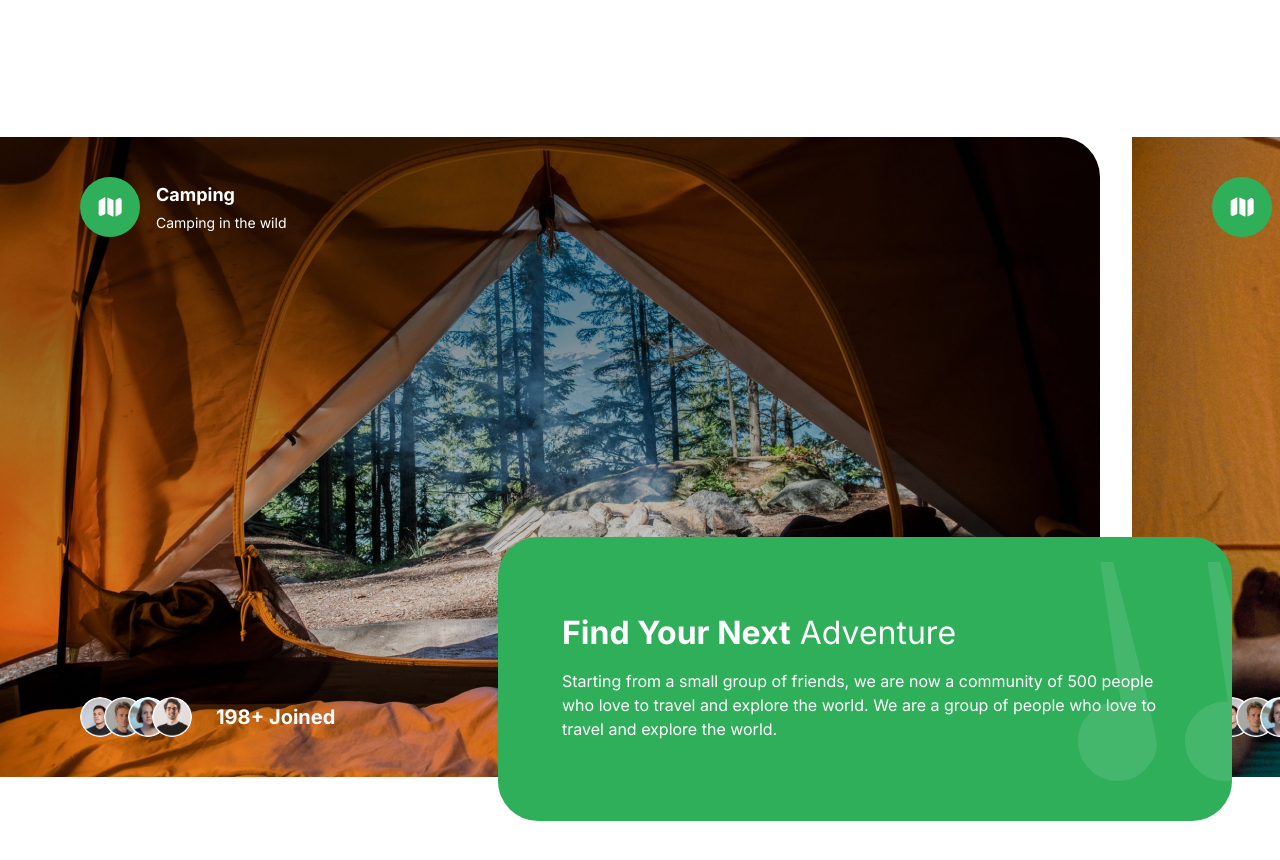
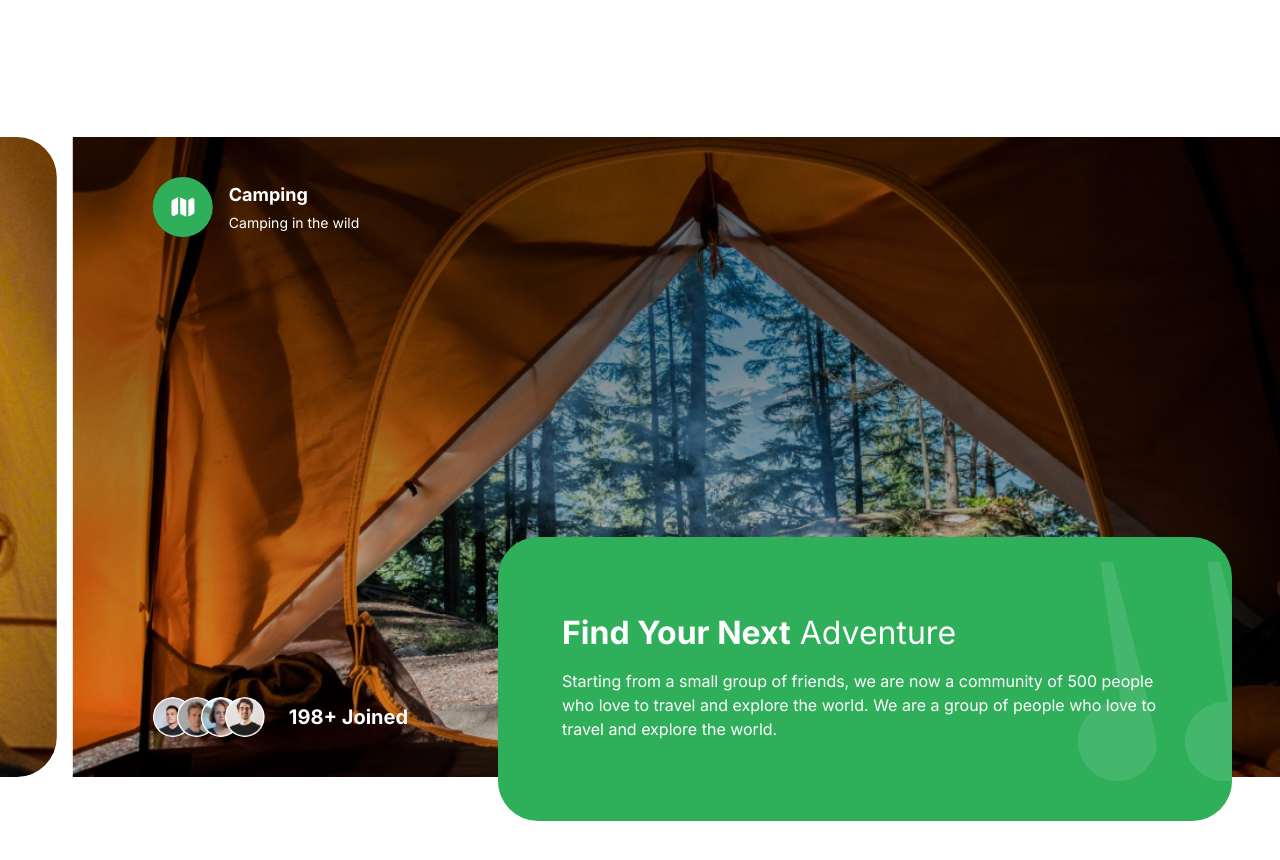
Before and after one commit to waleed1892/travel-co, a Next.js app: page / in a window 1280 px wide. Shown: the part 760-1620 px from the top of the page. Built offline with nearby package versions, Linux system fonts and the light colour scheme.

Commit message:
added carousel for camp section

```diff
--- a/components/Camp.tsx
+++ b/components/Camp.tsx
@@ -1,5 +1,9 @@
+'use client'
+
 import { PEOPLE_IMAGE_URL } from '@/constants'
 import Image from 'next/image'
+import { Carousel, CarouselContent, CarouselItem } from './ui/carousel'
+import Autoplay from 'embla-carousel-autoplay'
 
 type CampSiteProps = {
   title: string
@@ -58,20 +62,35 @@
 const Camp = () => {
   return (
     <section className="relative flex flex-col py-10 2xl:container lg:mb-10 lg:py-20 xl:mb-20">
-      <div className="hide-scrollbar flex h-[340px] w-full items-start justify-start gap-8 overflow-x-auto lg:h-[400px] xl:h-[640px]">
+      <Carousel
+        opts={{
+          loop: true,
+        }}
+        plugins={[
+          Autoplay({
+            delay: 3000,
+          }),
+        ]}
+      >
+        <CarouselContent className="h-[340px] lg:h-[400px] xl:h-[640px]">
+          <CarouselItem>
             <CampSite
               title="Camping"
               subtitle="Camping in the wild"
               peopleJoined={198}
               backgroundImageClassname="bg-bg-img-1"
             />
+          </CarouselItem>
+          <CarouselItem>
             <CampSite
               title="Hiking"
               subtitle="Hiking in the wild"
               peopleJoined={198}
               backgroundImageClassname="bg-bg-img-2"
             />
-      </div>
+          </CarouselItem>
+        </CarouselContent>
+      </Carousel>
 
       <div className="mt-10 flex items-end justify-end px-6 lg:-mt-60 lg:mr-6">
         <div className="relative w-full overflow-hidden rounded-3xl bg-green-500 p-8 lg:max-w-[734px] xl:rounded-5xl xl:px-16 xl:py-20">
--- /dev/null
+++ b/components/ui/carousel.tsx
@@ -0,0 +1,262 @@
+'use client'
+
+import * as React from 'react'
+import useEmblaCarousel, {
+  type UseEmblaCarouselType,
+} from 'embla-carousel-react'
+import { ArrowLeft, ArrowRight } from 'lucide-react'
+
+import { cn } from '@/lib/utils'
+import { Button } from '@/components/ui/button'
+
+type CarouselApi = UseEmblaCarouselType[1]
+type UseCarouselParameters = Parameters<typeof useEmblaCarousel>
+type CarouselOptions = UseCarouselParameters[0]
+type CarouselPlugin = UseCarouselParameters[1]
+
+type CarouselProps = {
+  opts?: CarouselOptions
+  plugins?: CarouselPlugin
+  orientation?: 'horizontal' | 'vertical'
+  setApi?: (api: CarouselApi) => void
+}
+
+type CarouselContextProps = {
+  carouselRef: ReturnType<typeof useEmblaCarousel>[0]
+  api: ReturnType<typeof useEmblaCarousel>[1]
+  scrollPrev: () => void
+  scrollNext: () => void
+  canScrollPrev: boolean
+  canScrollNext: boolean
+} & CarouselProps
+
+const CarouselContext = React.createContext<CarouselContextProps | null>(null)
+
+function useCarousel() {
+  const context = React.useContext(CarouselContext)
+
+  if (!context) {
+    throw new Error('useCarousel must be used within a <Carousel />')
+  }
+
+  return context
+}
+
+const Carousel = React.forwardRef<
+  HTMLDivElement,
+  React.HTMLAttributes<HTMLDivElement> & CarouselProps
+>(
+  (
+    {
+      orientation = 'horizontal',
+      opts,
+      setApi,
+      plugins,
+      className,
+      children,
+      ...props
+    },
+    ref
+  ) => {
+    const [carouselRef, api] = useEmblaCarousel(
+      {
+        ...opts,
+        axis: orientation === 'horizontal' ? 'x' : 'y',
+      },
+      plugins
+    )
+    const [canScrollPrev, setCanScrollPrev] = React.useState(false)
+    const [canScrollNext, setCanScrollNext] = React.useState(false)
+
+    const onSelect = React.useCallback((api: CarouselApi) => {
+      if (!api) {
+        return
+      }
+
+      setCanScrollPrev(api.canScrollPrev())
+      setCanScrollNext(api.canScrollNext())
+    }, [])
+
+    const scrollPrev = React.useCallback(() => {
+      api?.scrollPrev()
+    }, [api])
+
+    const scrollNext = React.useCallback(() => {
+      api?.scrollNext()
+    }, [api])
+
+    const handleKeyDown = React.useCallback(
+      (event: React.KeyboardEvent<HTMLDivElement>) => {
+        if (event.key === 'ArrowLeft') {
+          event.preventDefault()
+          scrollPrev()
+        } else if (event.key === 'ArrowRight') {
+          event.preventDefault()
+          scrollNext()
+        }
+      },
+      [scrollPrev, scrollNext]
+    )
+
+    React.useEffect(() => {
+      if (!api || !setApi) {
+        return
+      }
+
+      setApi(api)
+    }, [api, setApi])
+
+    React.useEffect(() => {
+      if (!api) {
+        return
+      }
+
+      onSelect(api)
+      api.on('reInit', onSelect)
+      api.on('select', onSelect)
+
+      return () => {
+        api?.off('select', onSelect)
+      }
+    }, [api, onSelect])
+
+    return (
+      <CarouselContext.Provider
+        value={{
+          carouselRef,
+          api: api,
+          opts,
+          orientation:
+            orientation || (opts?.axis === 'y' ? 'vertical' : 'horizontal'),
+          scrollPrev,
+          scrollNext,
+          canScrollPrev,
+          canScrollNext,
+        }}
+      >
+        <div
+          ref={ref}
+          onKeyDownCapture={handleKeyDown}
+          className={cn('relative', className)}
+          role="region"
+          aria-roledescription="carousel"
+          {...props}
+        >
+          {children}
+        </div>
+      </CarouselContext.Provider>
+    )
+  }
+)
+Carousel.displayName = 'Carousel'
+
+const CarouselContent = React.forwardRef<
+  HTMLDivElement,
+  React.HTMLAttributes<HTMLDivElement>
+>(({ className, ...props }, ref) => {
+  const { carouselRef, orientation } = useCarousel()
+
+  return (
+    <div ref={carouselRef} className="overflow-hidden">
+      <div
+        ref={ref}
+        className={cn(
+          'flex',
+          orientation === 'horizontal' ? '-ml-4' : '-mt-4 flex-col',
+          className
+        )}
+        {...props}
+      />
+    </div>
+  )
+})
+CarouselContent.displayName = 'CarouselContent'
+
+const CarouselItem = React.forwardRef<
+  HTMLDivElement,
+  React.HTMLAttributes<HTMLDivElement>
+>(({ className, ...props }, ref) => {
+  const { orientation } = useCarousel()
+
+  return (
+    <div
+      ref={ref}
+      role="group"
+      aria-roledescription="slide"
+      className={cn(
+        'min-w-0 shrink-0 grow-0 basis-full',
+        orientation === 'horizontal' ? 'pl-4' : 'pt-4',
+        className
+      )}
+      {...props}
+    />
+  )
+})
+CarouselItem.displayName = 'CarouselItem'
+
+const CarouselPrevious = React.forwardRef<
+  HTMLButtonElement,
+  React.ComponentProps<typeof Button>
+>(({ className, variant = 'outline', size = 'icon', ...props }, ref) => {
+  const { orientation, scrollPrev, canScrollPrev } = useCarousel()
+
+  return (
+    <Button
+      ref={ref}
+      variant={variant}
+      size={size}
+      className={cn(
+        'absolute  h-8 w-8 rounded-full',
+        orientation === 'horizontal'
+          ? '-left-12 top-1/2 -translate-y-1/2'
+          : '-top-12 left-1/2 -translate-x-1/2 rotate-90',
+        className
+      )}
+      disabled={!canScrollPrev}
+      onClick={scrollPrev}
+      {...props}
+    >
+      <ArrowLeft className="h-4 w-4" />
+      <span className="sr-only">Previous slide</span>
+    </Button>
+  )
+})
+CarouselPrevious.displayName = 'CarouselPrevious'
+
+const CarouselNext = React.forwardRef<
+  HTMLButtonElement,
+  React.ComponentProps<typeof Button>
+>(({ className, variant = 'outline', size = 'icon', ...props }, ref) => {
+  const { orientation, scrollNext, canScrollNext } = useCarousel()
+
+  return (
+    <Button
+      ref={ref}
+      variant={variant}
+      size={size}
+      className={cn(
+        'absolute h-8 w-8 rounded-full',
+        orientation === 'horizontal'
+          ? '-right-12 top-1/2 -translate-y-1/2'
+          : '-bottom-12 left-1/2 -translate-x-1/2 rotate-90',
+        className
+      )}
+      disabled={!canScrollNext}
+      onClick={scrollNext}
+      {...props}
+    >
+      <ArrowRight className="h-4 w-4" />
+      <span className="sr-only">Next slide</span>
+    </Button>
+  )
+})
+CarouselNext.displayName = 'CarouselNext'
+
+export {
+  type CarouselApi,
+  Carousel,
+  CarouselContent,
+  CarouselItem,
+  CarouselPrevious,
+  CarouselNext,
+}
--- a/package.json
+++ b/package.json
@@ -14,6 +14,8 @@
     "@radix-ui/react-slot": "^1.0.2",
     "class-variance-authority": "^0.7.0",
     "clsx": "^2.1.0",
+    "embla-carousel-autoplay": "8.0.0-rc22",
+    "embla-carousel-react": "8.0.0-rc22",
     "lucide-react": "^0.314.0",
     "next": "14.0.4",
     "react": "^18",
```
Also changed, not shown: 1 other file (tests, documents, lock files or other folders). Lines whose indentation alone changed are shown as unchanged.
